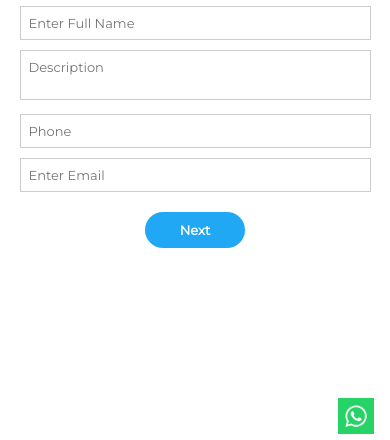
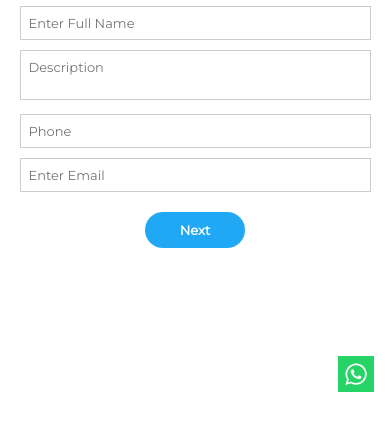
Before and after one commit to pawansattawan/profrea, a plain HTML site: page index.html in a window 390 px wide. Shown: the part 404-844 px from the top of the page. Drawn offline with nearby package versions, Linux system fonts and the light colour scheme.

Commit message:
Update main.css

```diff
--- a/css/main.css
+++ b/css/main.css
@@ -273,7 +273,7 @@ background:#5cb85c;
 .ww{display: inline-block; position: fixed; right: 30px;top: 80%;
 }
 @media only screen and (max-width: 600px) {
-  .ww{top: 95%;
+  .ww{top: 90%;
     right:16px;
   }
 
```
